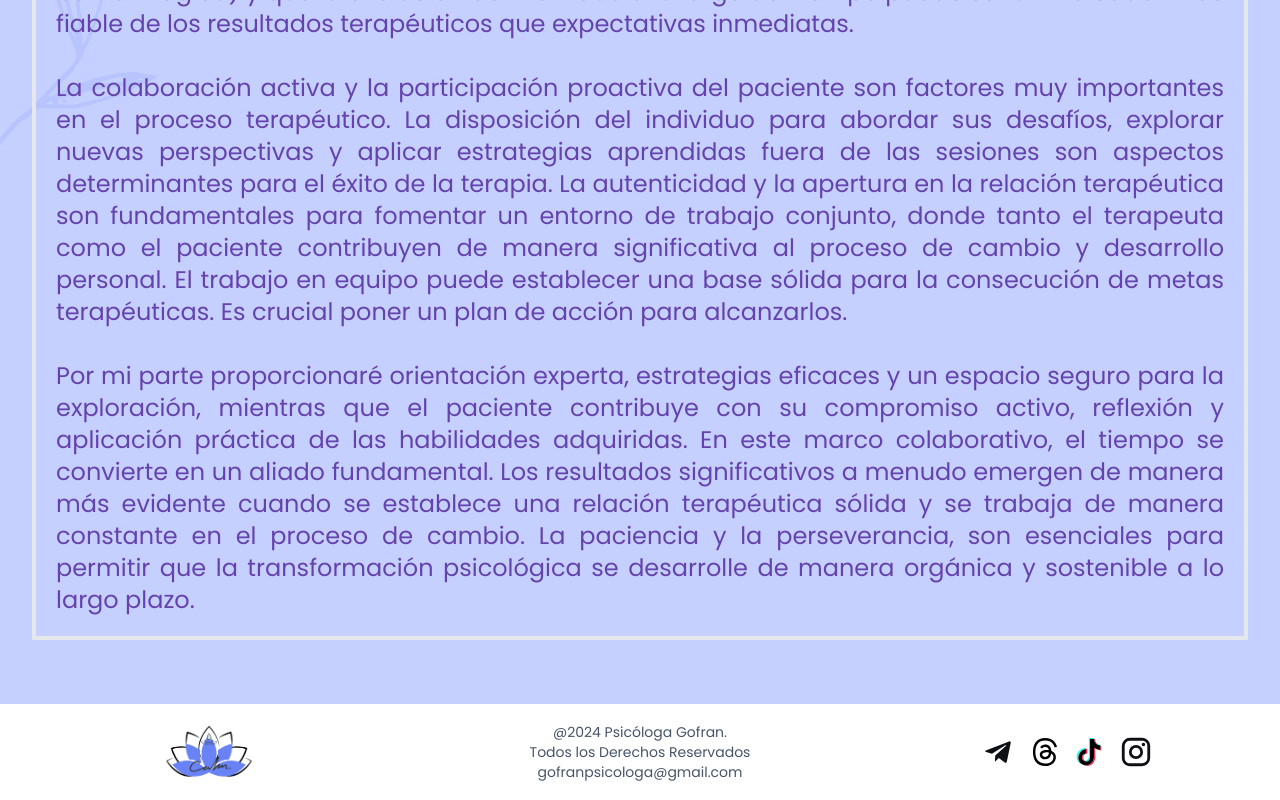
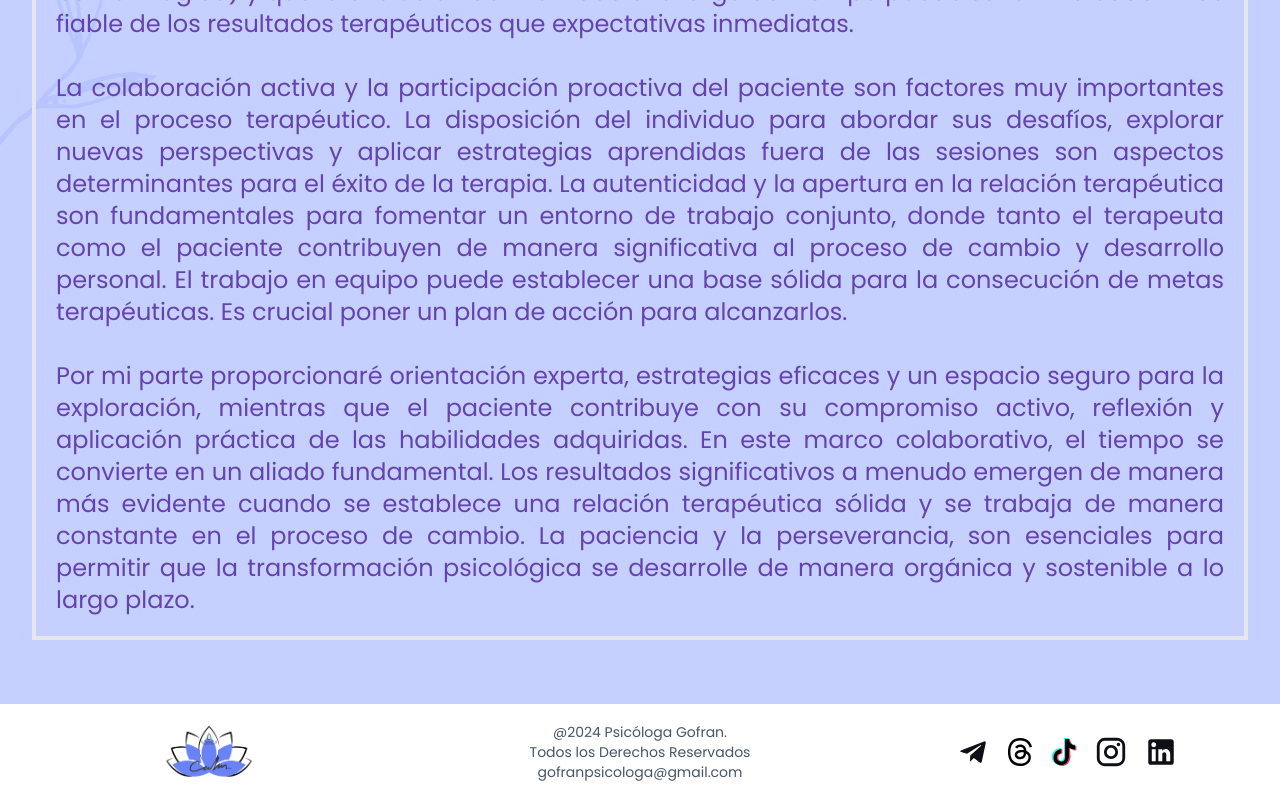
Before and after one commit to Kelocoes/gofran-webpage, a React (Create React App) app: page /contacto in a window 1280 px wide. Shown: the part 1590-2390 px from the top of the page. Built offline with nearby package versions, Linux system fonts and the light colour scheme; no server answers.

Commit message:
Add linkedin

```diff
--- a/src/components/Footer/Footer.tsx
+++ b/src/components/Footer/Footer.tsx
@@ -4,6 +4,7 @@ import logo from "../../assets/images/logo.png";
 
 import TelegramIcon from "@mui/icons-material/Telegram";
 import InstagramIcon from "@mui/icons-material/Instagram";
+import LinkedinIcon from "@mui/icons-material/LinkedIn";
 import threads from "../../assets/images/threads-icon.svg";
 import tiktok from "../../assets/images/tiktok-color-icon.svg";
 
@@ -33,6 +34,9 @@ export default function Footer(): JSX.Element {
                 <a href="https://www.instagram.com/psicologa_gofran/" target="_blank" rel="noopener noreferrer">
                     <InstagramIcon sx={{ fontSize: 34, "&:hover": { transform: "scale(1.5)" }, transition: "transform  0.2s ease" }} />
                 </a>
+                <a href="https://www.linkedin.com/in/gofran-rawas-karbouje-0519b5228/" target="_blank" rel="noopener noreferrer">
+                    <LinkedinIcon sx={{ fontSize: 34, "&:hover": { transform: "scale(1.5)" }, transition: "transform  0.2s ease" }} />
+                </a>
             </div>
         </div>
     );
```
